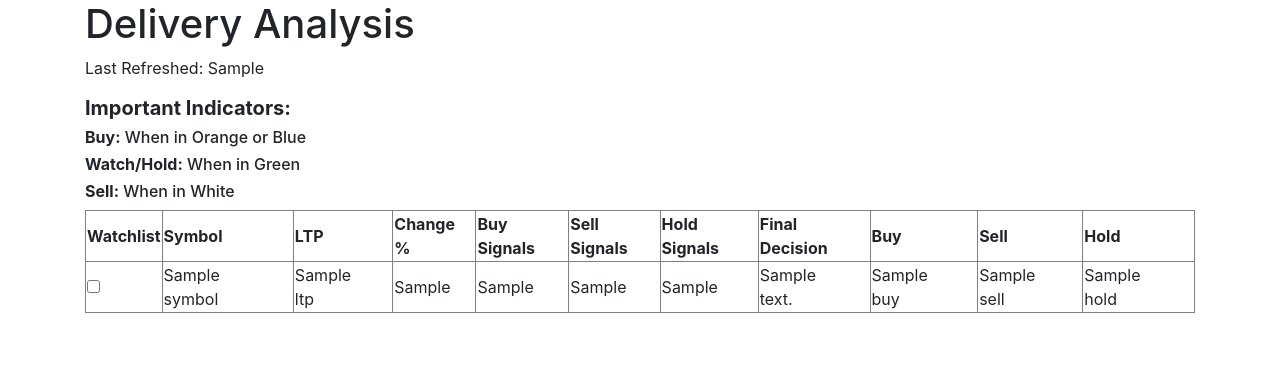
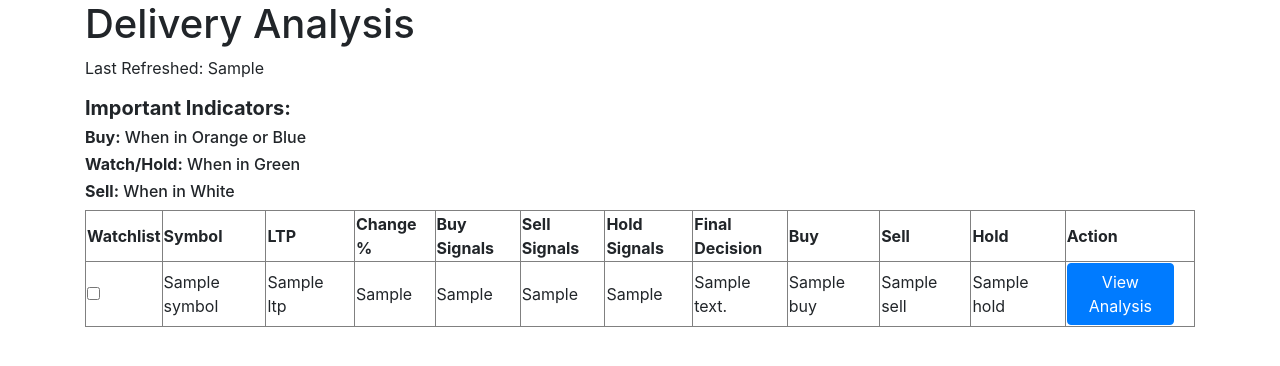
Before and after one commit to prasanthdoccash/nifty50, a Flask app: template templates/delivery_analysis.html in a window 1280 px wide. Shown: the part 260-626 px from the top of the page. Run offline with Flask 2, Linux system fonts and the light colour scheme; the template is opened without the code that fills it: most values are stand-ins (such as "Sample title", 1, 10 or a date in 2020); parts of the project's set-up code (start-up, migrations or seed data) failed here and were passed over; some libraries are stand-ins or nearby versions.

Commit message:
Update delivery_analysis.html

```diff
--- a/templates/delivery_analysis.html
+++ b/templates/delivery_analysis.html
@@ -244,6 +244,7 @@ function checkAlerts() {
                     <th>Buy</th>
                     <th>Sell</th>
                     <th>Hold</th>
+                    <th>Action</th>
                 </tr>
             </thead>
             <tbody>
@@ -269,6 +270,13 @@ function checkAlerts() {
                     <td>{{ result.buy }}</td>
                     <td>{{ result.sell }}</td>
                     <td>{{ result.hold }}</td>
+                    <td>
+                        <!-- Add form for the button -->
+                        <form action="/analysis/{{ result.symbol }}" method="get">
+                            <button type="submit" class="btn btn-primary">View Analysis</button>
+                        </form>
+                    </td>
+
                 </tr>
                 {% endfor %}
             </tbody>
```
